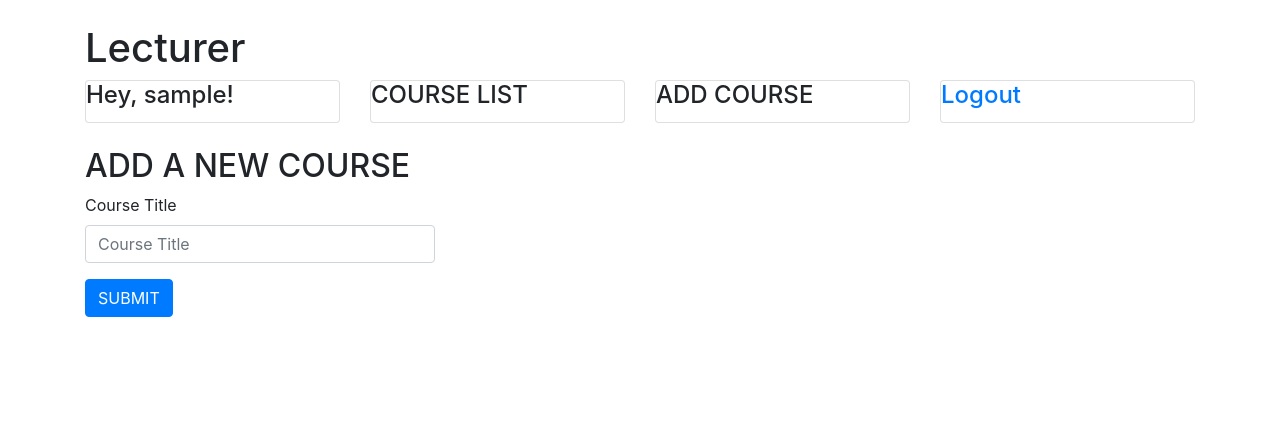
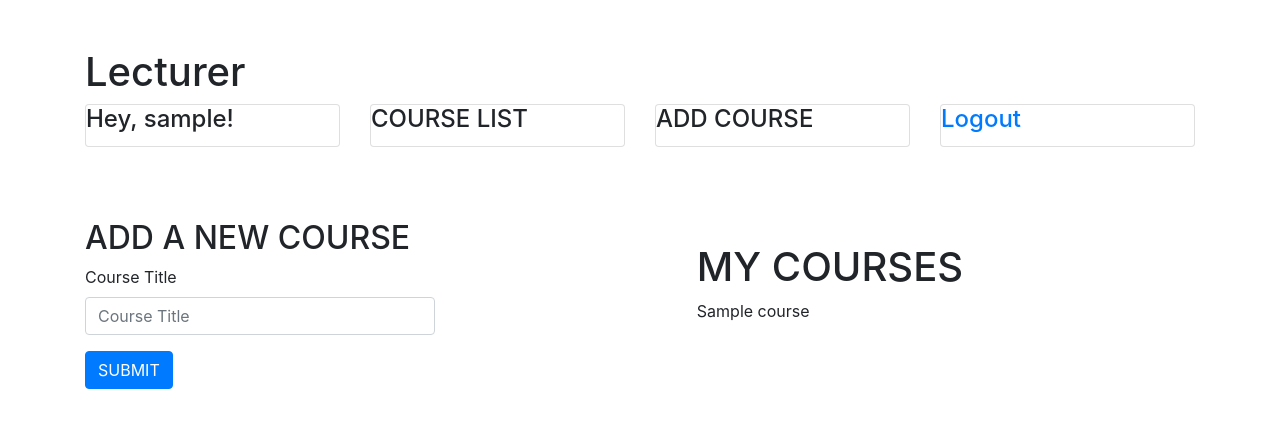
Before and after one commit to Nindaime/php-schoolApp, a PHP site: page /lecturerdashboard.php in a window 1280 px wide. Shown: the top 428 px of the page. Run offline with PHP 8.4, Linux system fonts and the light colour scheme; the visitor is signed in with stand-in values (Sample User, id 1); tables that the repository leaves empty or names only in its code hold one stand-in row (values such as "Sample post").

Commit message:
lecturer dashboad shows courses list

```diff
--- a/lecturerdashboard.php
+++ b/lecturerdashboard.php
@@ -44,7 +44,7 @@ include("auth_session.php");
 </head>
 <body>
 
-    <div class="container mt-4">
+    <div class="container mt-5">
     <h1>Lecturer</h1>
         <div class="row top">
             <div class="col-sm-3">
@@ -78,7 +78,7 @@ include("auth_session.php");
         </div>
 
 
-        <div class="row">
+        <div class="row mt-5">
 
             <div class="col-md-4 mt-4">
                 <h2>ADD A NEW COURSE</h2>
@@ -92,8 +92,26 @@ include("auth_session.php");
                 </form>
             </div>
 
-            <div class="col-md-8">
+            <div class="col-md-8 d-flex mt-5">
 
+                <div class="center mx-auto">
+
+                <h1>MY COURSES</h1>
+                    <?php
+
+                        $query = "SELECT * FROM courses";
+                        $result = mysqli_query($con, $query) or die(mysql_error());
+
+                        $rows = $result->num_rows;
+                        for ($j = 0 ; $j < $rows ; ++$j)
+                        {
+                        $result->data_seek($j);
+                        $row = $result->fetch_array(MYSQLI_ASSOC);
+                        echo $row['title'] . "<br>";
+                        }
+                    ?>
+
+                </div>
 
             </div>
 
```
